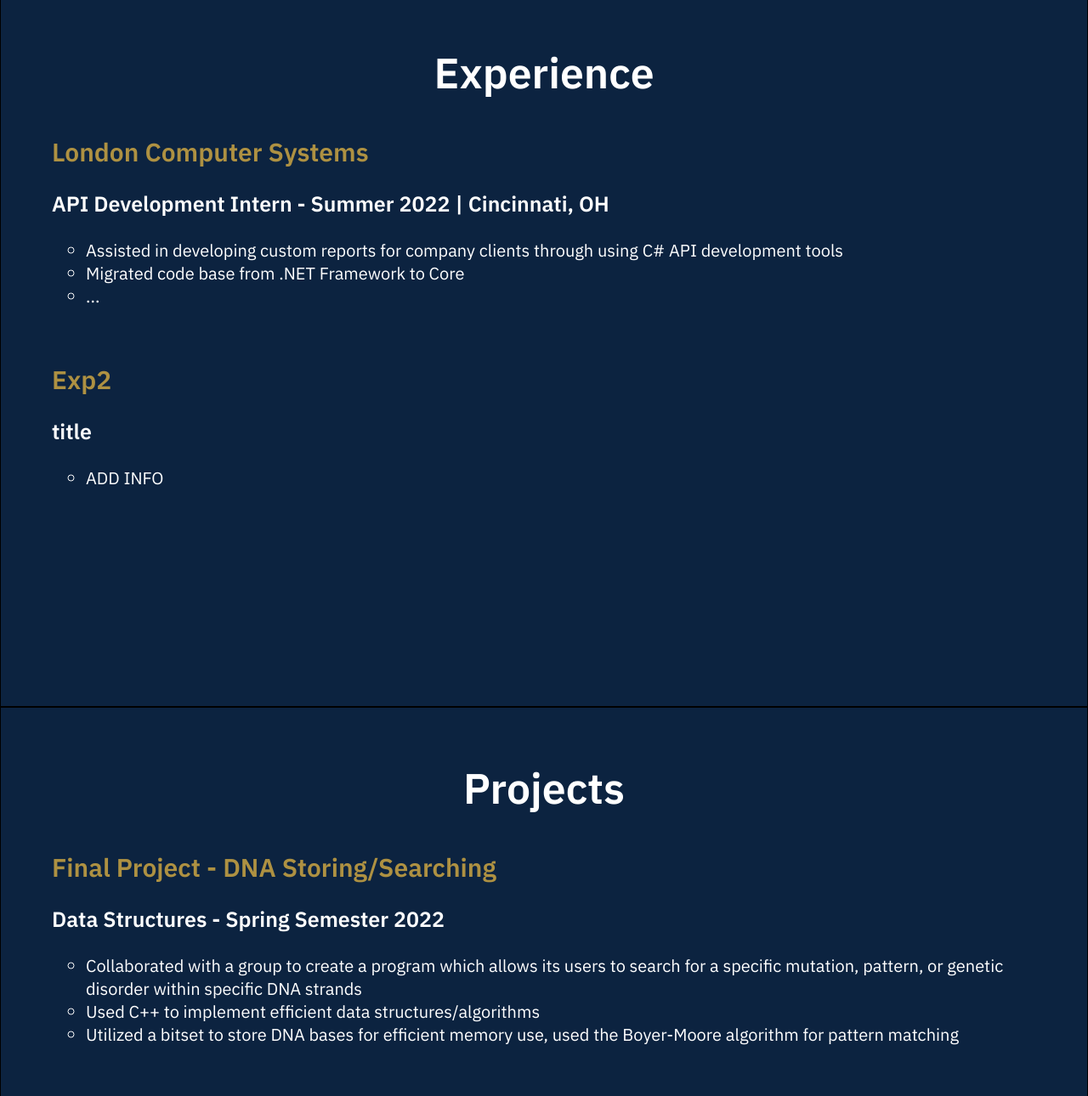
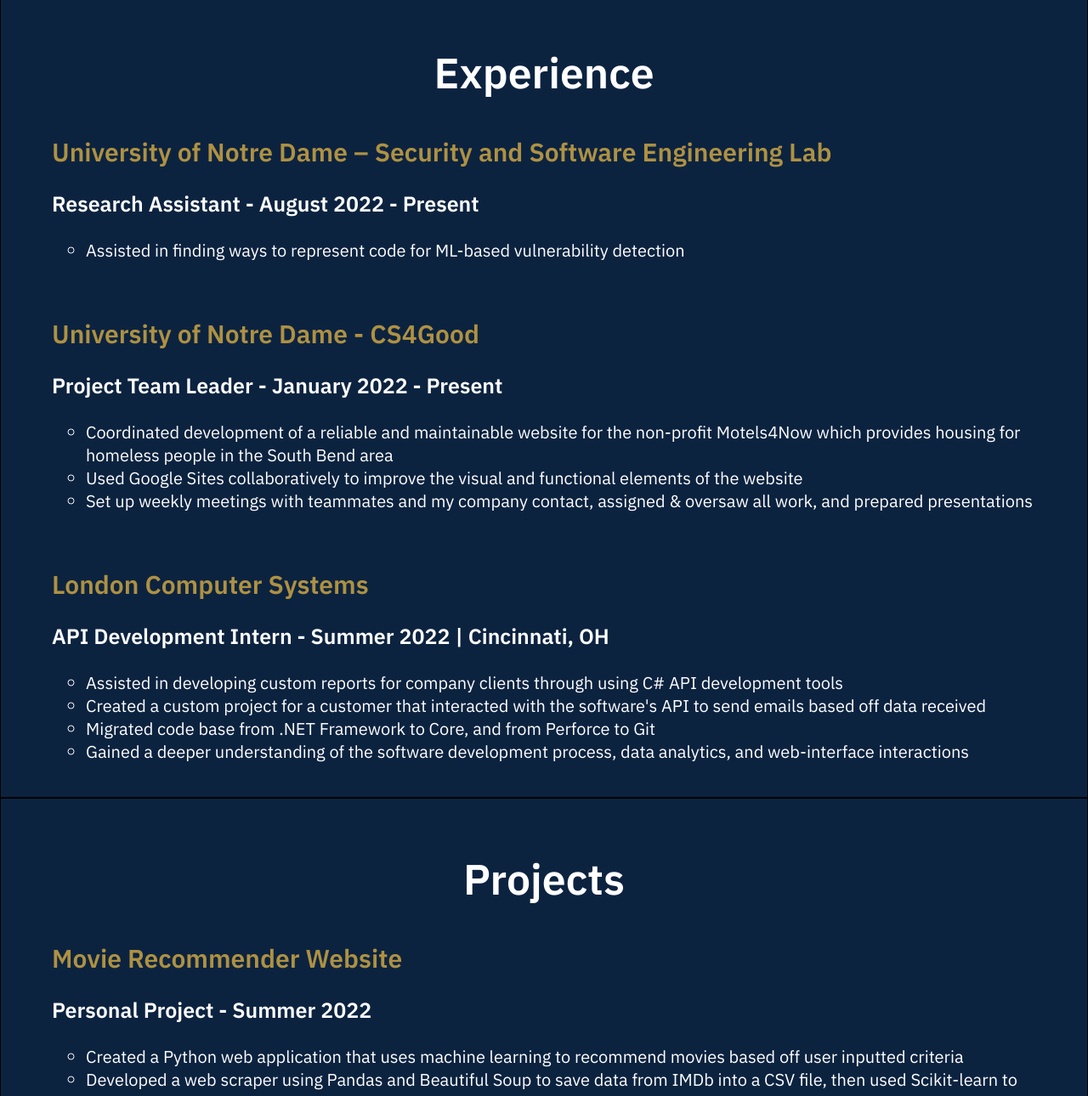
Before and after one commit to george-perry/portfolio-website, a plain HTML site: page index.html in a window 1280 px wide. Shown: the part 2496-3786 px from the top of the page at 85% size. Drawn offline with Linux system fonts and the light colour scheme.

Commit message:
summer updates

```diff
--- a/index.html
+++ b/index.html
@@ -83,7 +83,7 @@
 
                 <h2>Skills</h2>
                 <div class="skills">
-                    <p>Languages: Python, C, C++, C#, JavaScript, TypeScript, MATLAB<br><br>
+                    <p>Languages: Python, C, C++, C#, JavaScript, MATLAB<br><br>
                        Frameworks & Libraries: .NET, Angular<br><br>
                        Other: HTML/CSS, SolidWorks, Arduino<br><br>
                        Tools: Git, Perforce, Linux
@@ -98,29 +98,71 @@
         <section class="sub-section" id="experience">
             <h2>Experience</h2>
             <div class="exp-container">
+
+                <ul class="exp">
+                    <h3><a class="link" href="">University of Notre Dame – Security and Software Engineering Lab</a></h3>
+                    <h3>Research Assistant - August 2022 - Present</h3>
+                    <ul class="exp-item">
+                        <li>Assisted in finding ways to represent code for ML-based vulnerability detection</li>
+                    </ul>
+                </ul>
+
+                <br>
+
+                <ul class="exp">
+                    <h3><a class="link" href="http://sites.nd.edu/cs4good/">University of Notre Dame - CS4Good</a></h3>
+                    <h3>Project Team Leader - January 2022 - Present</h3>
+                    <ul class="exp-item">
+                        <li>Coordinated development of a reliable and maintainable website for the non-profit Motels4Now which provides housing for homeless people in the South Bend area</li>
+                        <li>Used Google Sites collaboratively to improve the visual and functional elements of the website</li>
+                        <li>Set up weekly meetings with teammates and my company contact, assigned & oversaw all work, and prepared presentations</li>
+                    </ul>
+                </ul>
+
+                <br>
+
                 <ul class="exp">
                     <h3><a class="link" href="https://www.lcs.com/">London Computer Systems</a></h3>
                     <h3>API Development Intern - Summer 2022 | Cincinnati, OH</h3>
                     <ul class="exp-item">
                         <li>Assisted in developing custom reports for company clients through using C# API development tools</li>
-                        <li>Migrated code base from .NET Framework to Core</li>
-                        <li>...</li>
+                        <li>Created a custom project for a customer that interacted with the software's API to send emails based off data received</li>
+                        <li>Migrated code base from .NET Framework to Core, and from Perforce to Git</li>
+                        <li>Gained a deeper understanding of the software development process, data analytics, and web-interface interactions</li>
                     </ul>
                 </ul>
-                <br>
-                <ul class="exp">
-                    <h3><a class="link" href="">Exp2</a></h3>
-                    <h3>title</h3>
-                    <ul class="exp-item">
-                        <li>ADD INFO</li>
-                    </ul>
-                </ul>
+
+
+
+
             </div>
         </section>
 
         <section class="sub-section" id="projects">
             <h2>Projects</h2>
             <div class="project-container">
+
+                <ul class="project">
+                    <h3><a class="link" href="https://movie-recommendations-site.herokuapp.com/">Movie Recommender Website</a></h3>
+                    <h3>Personal Project - Summer 2022</h3>
+                    <ul class="project-item">
+                        <li>Created a Python web application that uses machine learning to recommend movies based off user inputted criteria</li>
+                        <li>Developed a web scraper using Pandas and Beautiful Soup to save data from IMDb into a CSV file, then used Scikit-learn to transform the data into similarity scores which are used to output similar movies</li>
+                    </ul>
+                </ul>
+
+                <br>
+
+                <ul class="project">
+                    <h3><a class="link" href="https://github.com/george-perry/portfolio-website/">Portfolio Website</a></h3>
+                    <h3>Personal Project - Summer 2022</h3>
+                    <ul class="project-item">
+                        <li>Used HTML/CSS and JavaScript to create a personal website from scratch</li>
+                    </ul>
+                </ul>
+
+                <br>
+
                 <ul class="project">
                     <h3><a class="link" href="https://github.com/FTLG/DNA_Project/">Final Project - DNA Storing/Searching</a></h3>
                     <h3>Data Structures - Spring Semester 2022</h3>
@@ -128,14 +170,6 @@
                         <li>Collaborated with a group to create a program which allows its users to search for a specific mutation, pattern, or genetic disorder within specific DNA strands</li>
                         <li>Used C++ to implement efficient data structures/algorithms</li>
                         <li>Utilized a bitset to store DNA bases for efficient memory use, used the Boyer-Moore algorithm for pattern matching</li>
-                    </ul>
-                </ul>
-                <br>
-                <ul class="project">
-                    <h3><a class="link" href="https://github.com/george-perry/portfolio-website/">Portfolio Website</a></h3>
-                    <h3>Personal Project - Summer 2022</h3>
-                    <ul class="project-item">
-                        <li>Used HTML/CSS and JavaScript to create a personal website from scratch</li>
                     </ul>
                 </ul>
             </div>
@@ -151,7 +185,6 @@
                         <li>Pursuing a Bacholor or Science in Computer Science with a minor in bioengineering</li>
                         <li>Involved in Club Water Polo and the Cincinnati Club</li>
                         <li>Relevant Courses: Fundamentals of Computing, Discrete Math, Embedded Systems & The Internet of Things, Systems Programing, Data Structures, Logic Design, Engineering Programming, Linear Algebra & Differential Equations, Calculus 1-3, Physics 1-2</li>
-                        <li>Other Awards</li>
                     </ul>
                 </ul>
                 <br>
```
